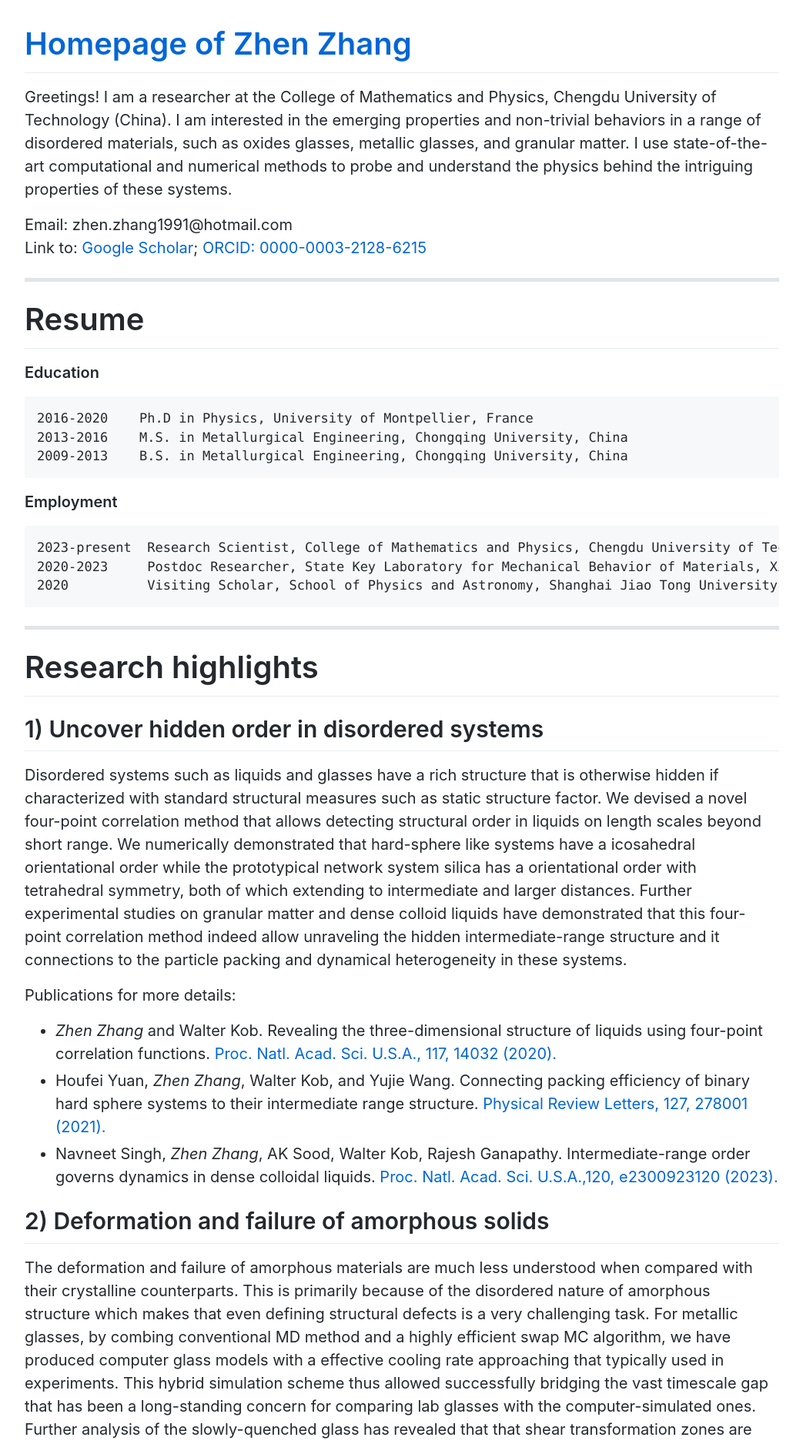
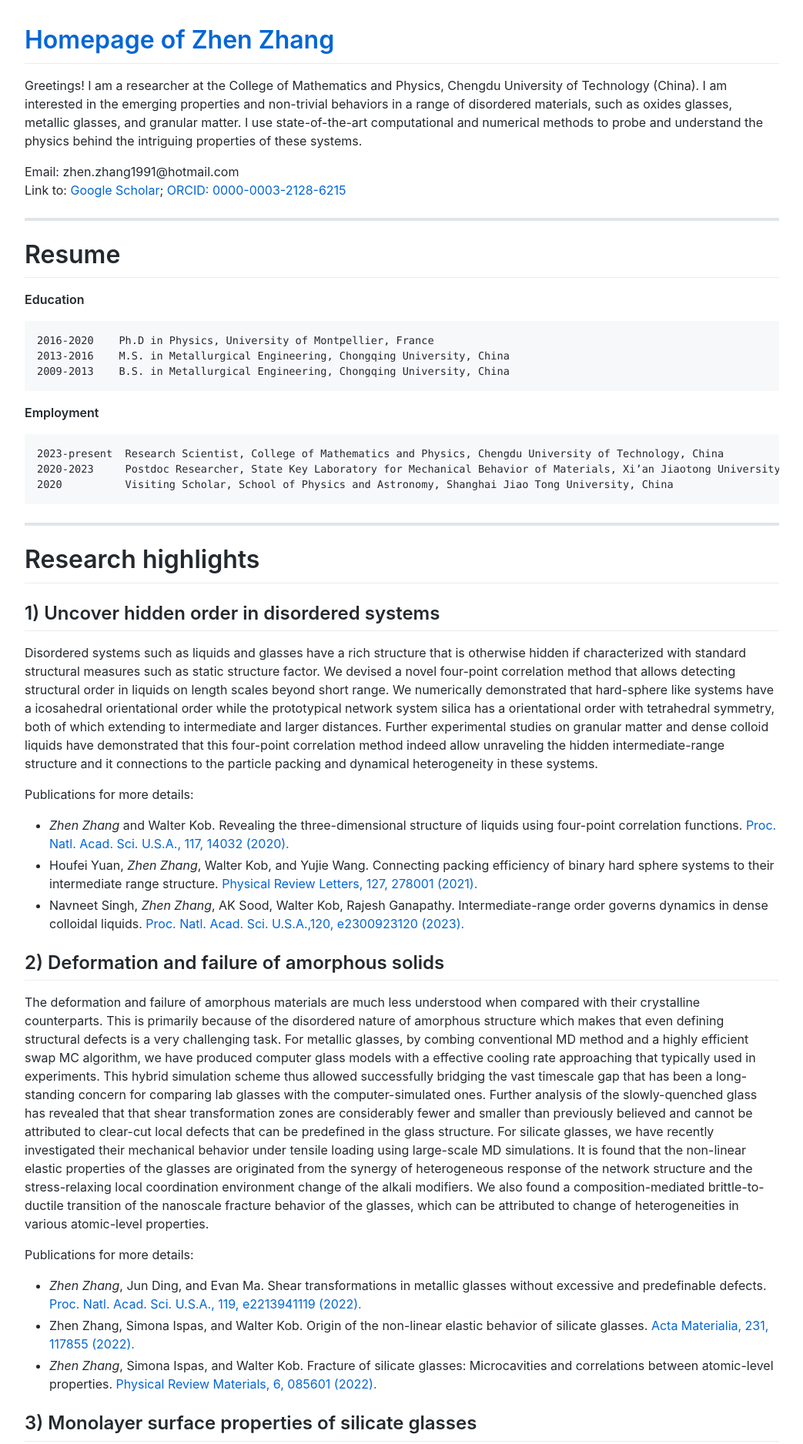
Before and after one commit to zhenzhang1991/zhenzhang1991.github.io, a Jekyll site: the page built from index.md, in a window 1280 px wide. Shown: the top 1876 px of the page at 77% size, without its empty margins (118-1161 px from the left). Built offline with Jekyll 4.4.1, drawn with Linux system fonts in a browser that asks for light colours; comment, search, counter and statistics services are not loaded.

Commit message:
Update markdown-body.scss

```diff
--- a/_sass/primer-markdown/lib/markdown-body.scss
+++ b/_sass/primer-markdown/lib/markdown-body.scss
@@ -6,7 +6,7 @@
 // includes some GitHub Flavored Markdown specific styling (like @mentions)
 .markdown-body {
   font-family: $body-font;
-  font-size: $h3-size;
+  font-size: $h4-size;
   line-height: $body-line-height;
   word-wrap: break-word;
 
```
